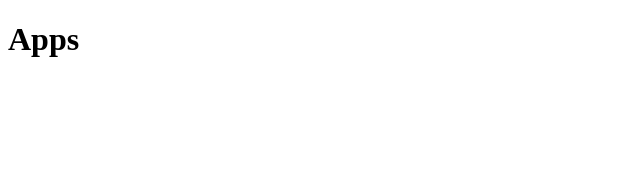
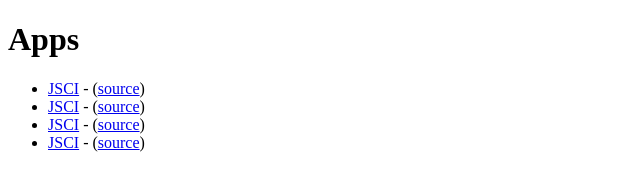
Before and after one commit to stupid-genius/stupid-genius.github.io, a plain HTML site: page index.html in a window 1280 px wide. Shown: the whole page, without its empty margins (0-640 px from the left). Drawn offline with Linux system fonts and the light colour scheme.

Commit message:
Update index.html

```diff
--- a/index.html
+++ b/index.html
@@ -10,5 +10,11 @@
 </head>
 <body>
 	<h1>Apps</h1>
+	<ul>
+		<li><a href="http://apps.stupid-genius.com/Brotplot/">JSCI</a> - (<a href="https://github.com/stupid-genius/Brotplot">source</a>)</li>
+		<li><a href="http://apps.stupid-genius.com/jsci/">JSCI</a> - (<a href="https://github.com/stupid-genius/jsci">source</a>)</li>
+		<li><a href="http://apps.stupid-genius.com/Quotes/">JSCI</a> - (<a href="https://github.com/stupid-genius/Quotes">source</a>)</li>
+		<li><a href="http://apps.stupid-genius.com/TruthTable/">JSCI</a> - (<a href="https://github.com/stupid-genius/TruthTable">source</a>)</li>
+	</ul>
 </body>
 </html>
```
